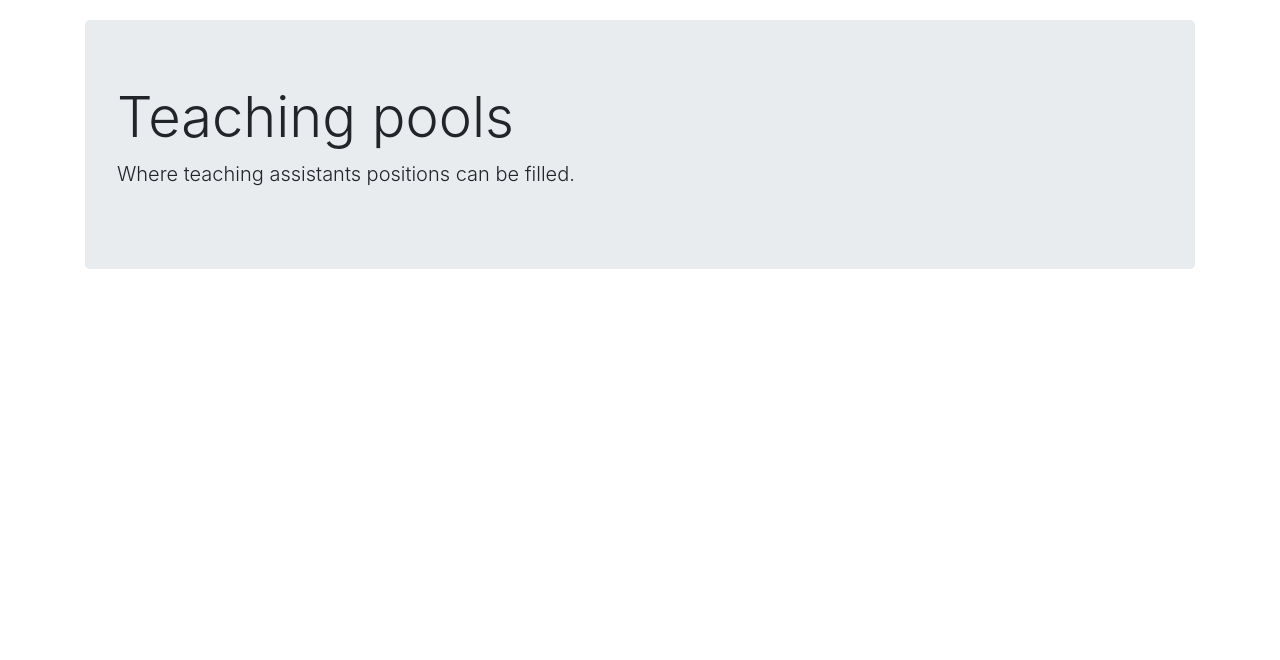
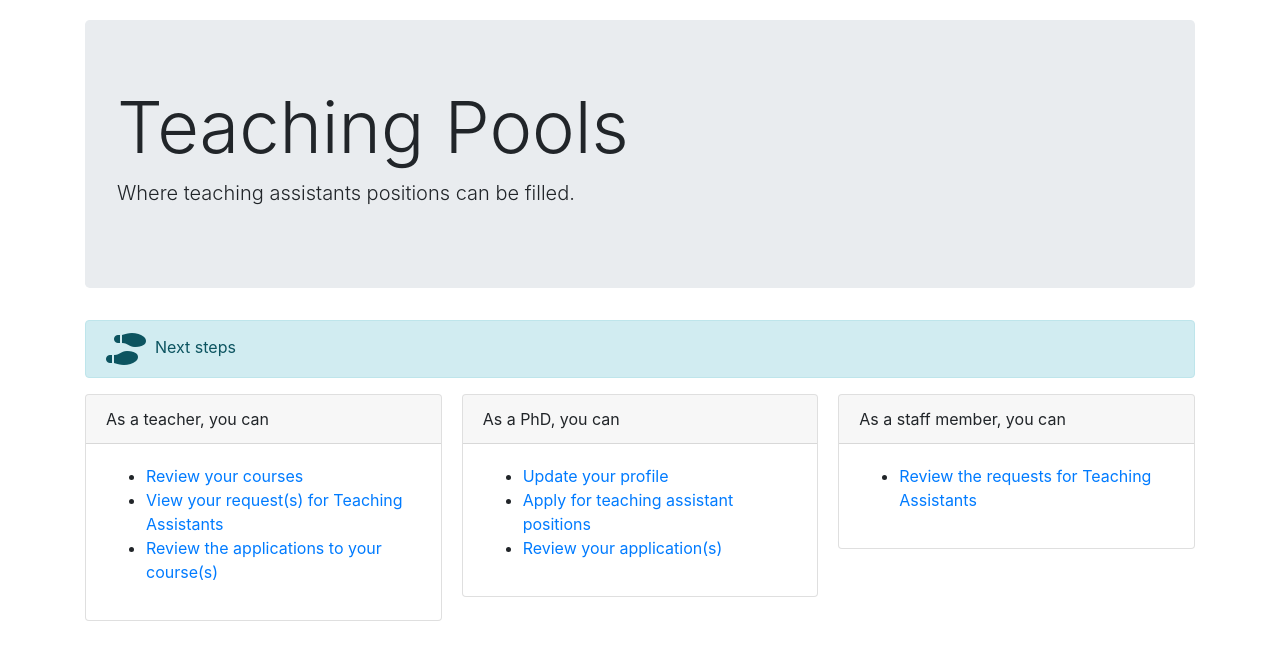
Before and after one commit to epfl-sti/teachingpools, a Django app: page / in a window 1280 px wide. Shown: the part 56-716 px from the top of the page. Run offline with Django 3.2, Linux system fonts and the light colour scheme; the visitor is signed in with stand-in values (Sample User, id 1); data that the repository does not hold is empty; some libraries are stand-ins or nearby versions.

Commit message:
revamped home page to give guidance to users

```diff
--- a/teaching_pool_project/web/templates/web/index.html
+++ b/teaching_pool_project/web/templates/web/index.html
@@ -1,9 +1,51 @@
-{% extends "web/base.html" %}
-{% load bootstrap4 %}
+{% extends "web/base.html" %} {% load bootstrap4 %} {% block maincontent %}
+{% load extra_tags %}
 
-{% block maincontent %}
 <div class="jumbotron">
-  <h1 class="display-4">Teaching pools</h1>
-  <p class="lead">Where teaching assistants positions can be filled.</p>
-</div>
+    <h1 class="display-3">Teaching Pools</h1>
+    <p class="lead">Where teaching assistants positions can be filled.</p>
+  </div>
+
+    <div class="alert alert-info" role="alert"><i class="fa fa-shoe-prints fa-2x " aria-hidden="true" style="vertical-align: middle;"></i>&nbsp; Next steps</div>
+
+  <div class="row">
+    <div class="col">
+      <div class="card-columns list">
+
+      {% if request.user|is_teacher or request.user|is_superuser %}
+      <div class="card">
+        <div class="card-header">As a teacher, you can</div>
+        <div class="card-body">
+          <ul>
+              <li><a href="{% url "web:courses_list_year_teacher" year="2019-2020" %}" role="button">Review your courses</a></li>
+              <li><a href="{% url "web:requests_for_tas_teacher" %}">View your request(s) for Teaching Assistants</a></li>
+              <li><a href='{% url "web:applications_for_my_courses" %}'>Review the applications to your course(s)</a></li>
+          </ul>
+        </div>
+      </div>
+      {% endif %}
+
+    {% if request.user|is_phd or request.user|is_superuser %}
+    <div class="card">
+        <div class="card-header">As a PhD, you can</div>
+        <div class="card-body">
+          <ul>
+            <li><a href="{% url "web:update_my_profile" %}" role="button">Update your profile</a></li>
+            <li><a href="{% url "web:courses_full_list" year="2019-2020" %}">Apply for teaching assistant positions</a></li>
+            <li><a href='{% url "web:my_applications" %}'>Review your application(s)</a></li>
+          </ul>
+        </div>
+    </div>
+    {% endif %}
+
+    {% if request.user|is_staff or request.user|is_superuser %}
+    <div class="card">
+        <div class="card-header">As a staff member, you can</div>
+        <div class="card-body">
+          <ul>
+            <li><a href="{% url "web:get_TAs_requests_to_validate" %}" role="button">Review the requests for Teaching Assistants</a></li>
+          </ul>
+        </div>
+    </div>
+    {% endif %}
 {% endblock maincontent %}
```
